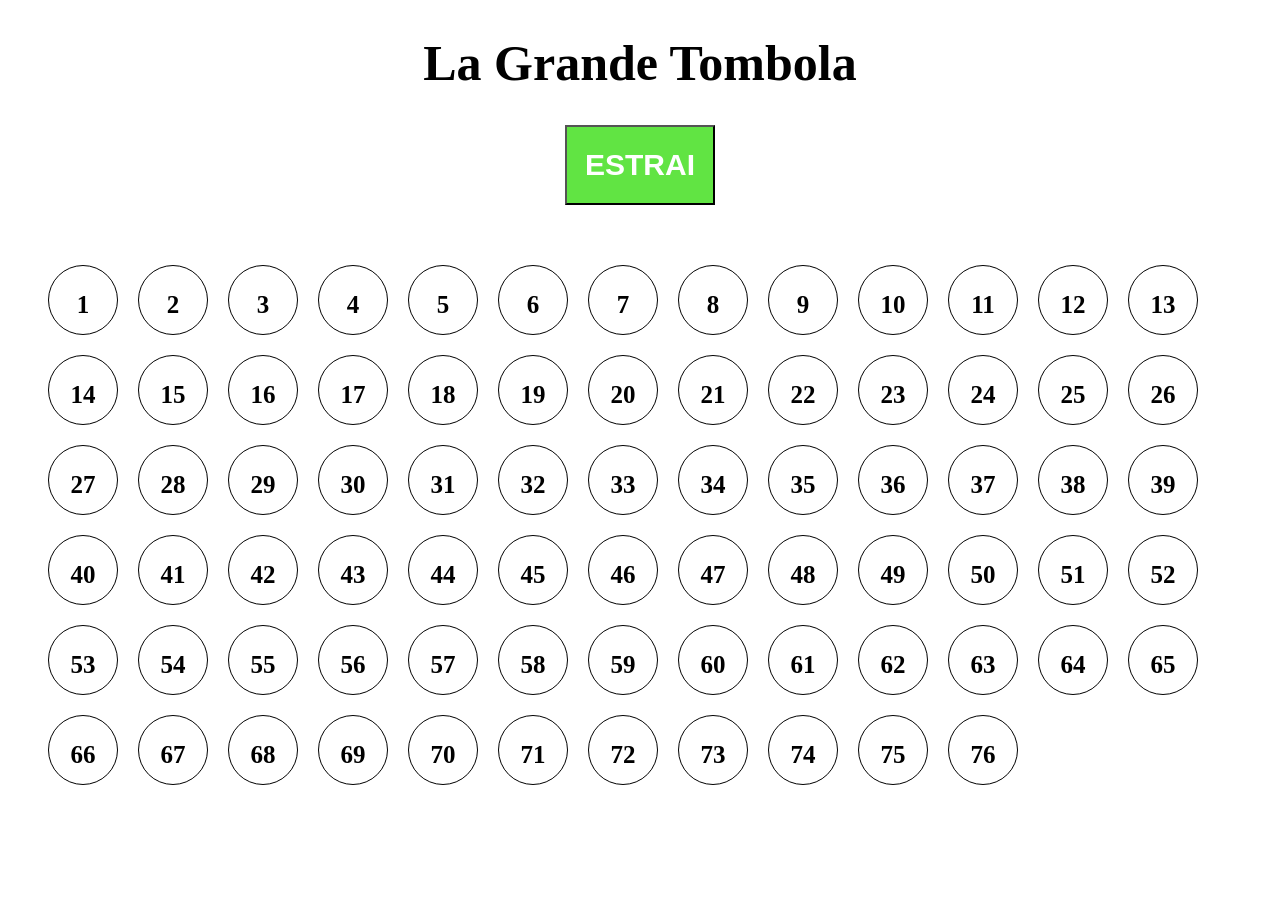
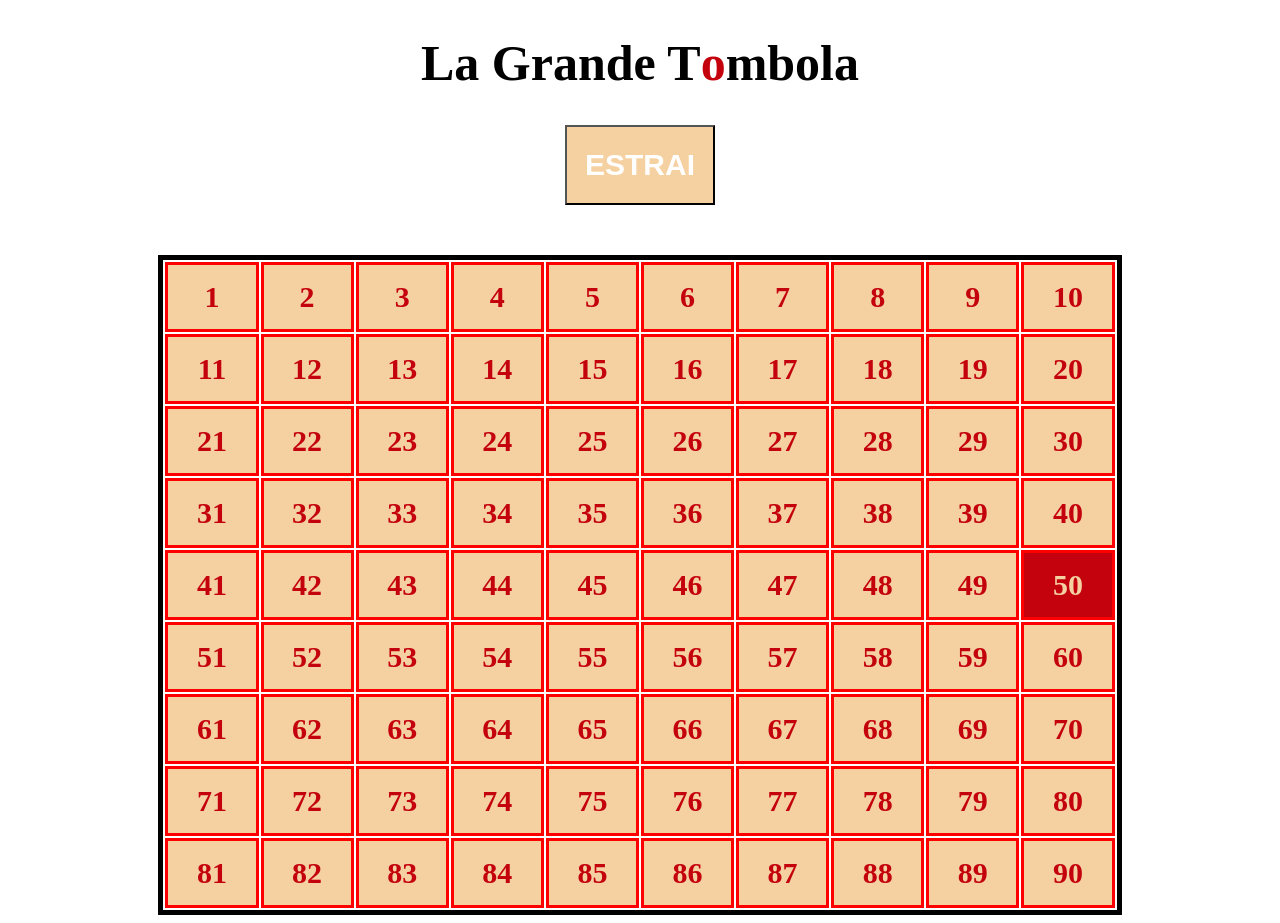
Before and after one commit to katethequeen/Tombola, a plain HTML site: page index.html in a window 1280 px wide. Both pictures are taken after a click on the button "ESTRAI". Before the commit the page ends 803 px from the top, so only its background shows below. Drawn offline with Linux system fonts and the light colour scheme.

Commit message:
Adding New main Table

```diff
--- a/index.html
+++ b/index.html
@@ -7,13 +7,9 @@
     <title>Tombola</title>
   </head>
   <body>
-    <h1>La Grande Tombola</h1>
+    <h1 class="mt-0">La Grande T<span>o</span>mbola</h1>
     <button>ESTRAI</button>
-    <div class="container">
-      <!--<div class="number-box">
-        <h3>1</h3>
-      </div>-->
-    </div>
+    <div class="container"></div>
 
     <script src="script.js"></script>
   </body>
--- a/script.js
+++ b/script.js
@@ -1,28 +1,77 @@
-//Creazione dei box per i numeri (da 1 a 76)
+//Creazione dei box per i numeri (da 1 a 90)
 
 const container = document.querySelector(".container");
+const btn = document.querySelector("button");
 
-const button = document.querySelector("button");
+//Create a table
 
+function getTable() {
+  const table = document.createElement("table");
+
+  let number = 1;
+  let tdList = []; //Array dei numeri nelle colonne della tabella
+  let selectedNumb = []; //Array dei numeri gia usciti dall'estrazione
+
+  for (let i = 1; i <= 9; i++) {
+    let tr = document.createElement("tr");
+    for (let j = 1; j <= 10; j++) {
+      let tdNumber = document.createElement("td");
+      tdNumber.innerText = number;
+      number++;
+
+      tr.appendChild(tdNumber);
+      tdList.push(tdNumber);
+    }
+    table.appendChild(tr);
+  }
+  container.appendChild(table);
+
+  /*-- Create BTN --*/
+  btn.onclick = () => {
+    let randomNmb;
+    do {
+      randomNmb = Math.floor(Math.random() * 91);
+    } while (selectedNumb.includes(randomNmb));
+
+    selectedNumb.push(randomNmb);
+    if (selectedNumb.length === 90) {
+      let h4El = document.createElement("h4");
+      h4El.style.textAlign = "center";
+      h4El.innerText = "You have Completed Tombola!";
+
+      container.appendChild(h4El);
+
+      h4El.style.position = "absolute";
+      h4El.style.top = "50%";
+      h4El.style.left = "50%";
+      h4El.style.transform = "translate(-50%, -50%)";
+      h4El.style.background = "red";
+      h4El.style.fontSize = "100px";
+      h4El.style.padding = "20px";
+      h4El.style.zIndex = "999";
+      h4El.style.boxShadow = "0 8px 20px 1px black";
+    }
+
+    const selectNmb = tdList[randomNmb];
+    selectNmb.style.backgroundColor = "#c4020d";
+    selectNmb.style.color = "#f5d0a1";
+  };
+}
+
+getTable();
+
+/*const button = document.querySelector("button"
 function createTable() {
-  for (let i = 1; i <= 76; i++) {
-    const numberBox = document.createElement("div");
-    numberBox.className = "number-box";
-    container.appendChild(numberBox);
-    const number = document.createElement("h3");
-    number.innerText = i;
-    numberBox.appendChild(number);
 
-    button.addEventListener("click", function () {
-      const randomNumber = Math.floor(Math.random() * 76) + 1;
-      if (randomNumber === numberBox) {
-        console.log("ci seiiii");
-      } else {
-        console.log("ma che stai dicendo?");
-      }
-    });
-  }
+  button.addEventListener("click", function () {
+    const randomNumber = Math.floor(Math.random() * 90) + 1;
+    const numberBoxClass = document.querySelectorAll(".number-box");
+    const numberBoxh3 = document.querySelectorAll(".number-box h3");
+
+    const selectNum = numberBoxh3[randomNumber - 1];
+    numberBoxClass.style.backgroundColor = "green";
+  });
 }
 createTable();
-
+*/
 // Creazione bottone estrazione
--- a/style.css
+++ b/style.css
@@ -4,6 +4,10 @@
 h1 {
   text-align: center;
   font-size: 50px;
+}
+span {
+  color: #c4020d;
+  font-weight: 800;
 }
 button {
   display: block;
@@ -13,26 +17,33 @@ button {
   font-size: 30px;
   font-weight: 600;
   cursor: pointer;
-  background-color: #61e443;
+  background-color: #f5d0a1;
   color: #fff;
 }
 button:hover {
-  background-color: #46bb4b;
+  color: #c4020d;
+  box-shadow: 0 8px 20px 1px black;
+  font-size: 32px;
 }
 
 .container {
   margin-top: 50px;
   margin-inline: 30px;
 }
-.number-box {
-  display: inline-block;
-  width: 70px;
-  height: 70px;
-  border: 1px solid black;
-  border-radius: 50%;
-  margin: 10px;
+
+/*-- Modifying Script css--*/
+table {
+  width: 80%;
+  border: 5px solid black;
+  margin-inline: auto;
   text-align: center;
 }
-h3 {
-  font-size: 25px;
+td {
+  border: 3px solid red;
+  padding: 15px;
+  font-size: 30px;
+  font-weight: 900;
+  color: #c4020d;
+  background-color: #f5d0a1;
+  position: relative;
 }
```
